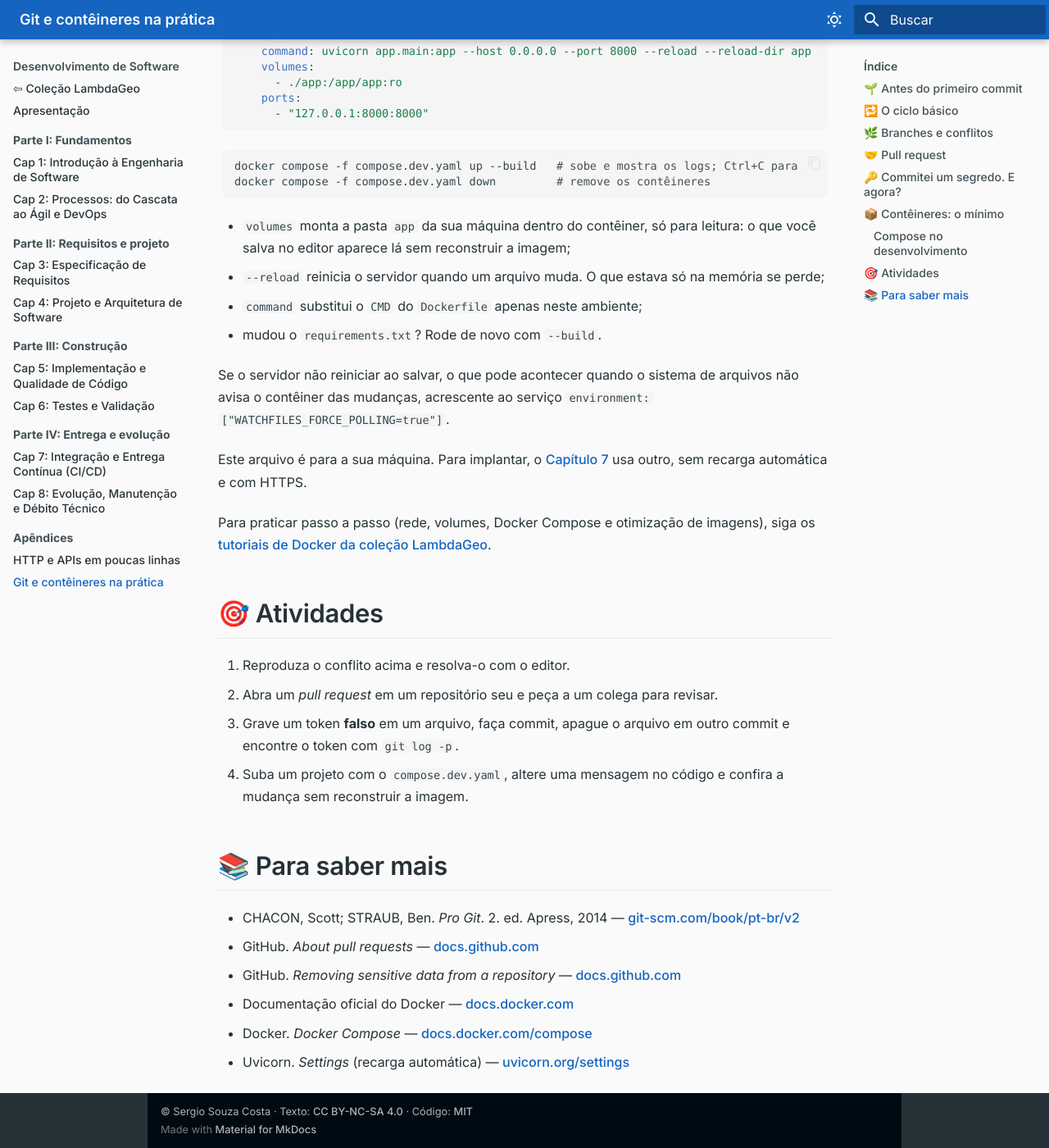
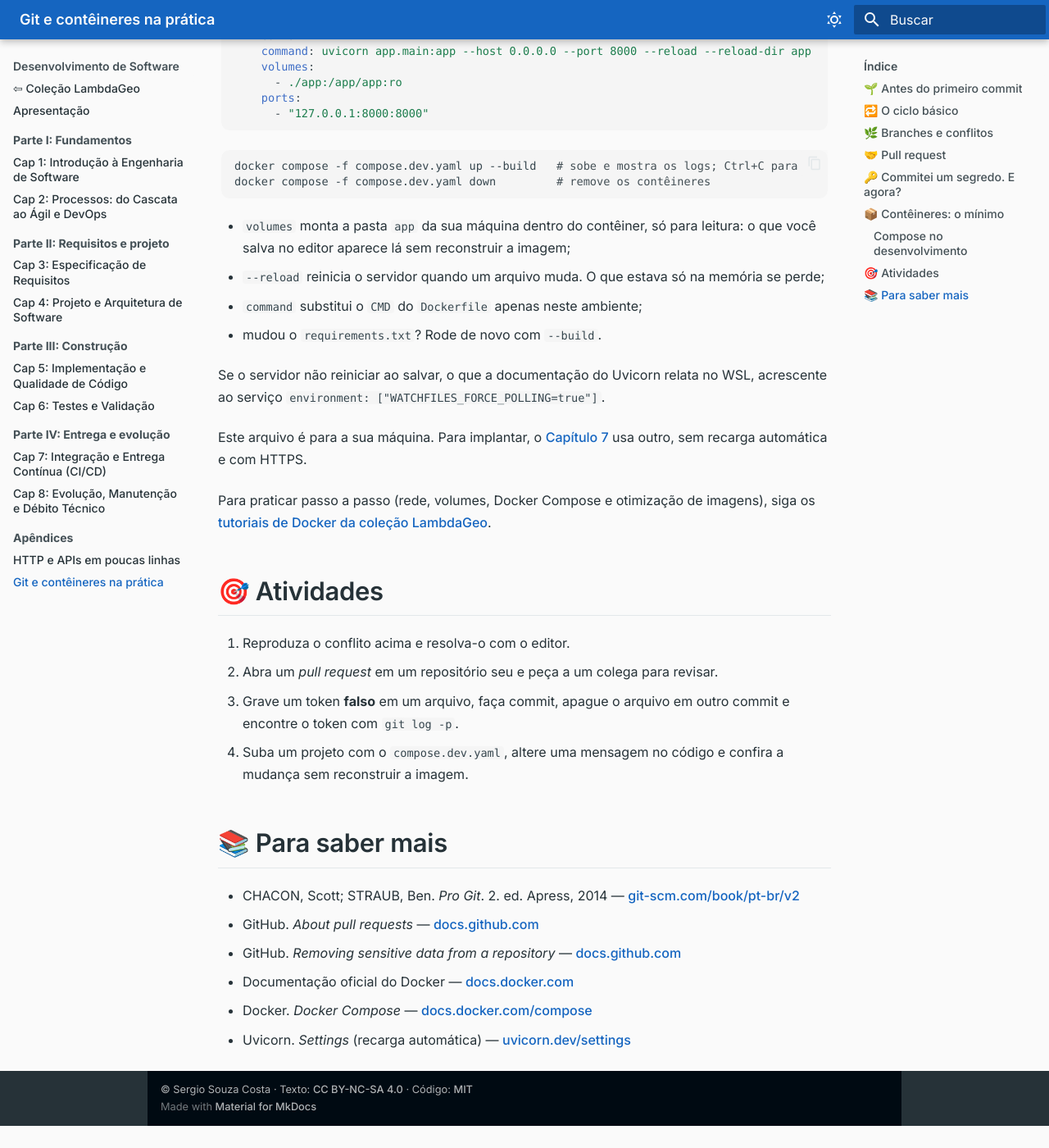
Before and after one commit to lambdageo-edu/book-engenharia-de-software, an MkDocs documentation site: the page built from docs/apendices/git_conteineres.md, in a window 1280 px wide and 1400 px high, scrolled down 3682 px. Shown: the whole window at 82% size. Built offline with MkDocs 1.6.1 and Material for MkDocs 9.7.7, drawn with Linux system fonts in a browser that asks for light colours; after the commit the page ends 5055 px from its top, so only the background shows below that.

Commit message:
Apêndice: endereço atual da documentação do Uvicorn e caso do WSL
Co-Authored-By: Claude Sonnet 5.5 <noreply@anthropic.com>
Claude-Session: https://claude.ai/code/session_012bE8URAXDT9a1qc7U92QJo

```diff
--- a/docs/apendices/git_conteineres.md
+++ b/docs/apendices/git_conteineres.md
@@ -143,7 +143,7 @@ docker compose -f compose.dev.yaml down         # remove os contêineres
 * `command` substitui o `CMD` do `Dockerfile` apenas neste ambiente;
 * mudou o `requirements.txt`? Rode de novo com `--build`.
 
-Se o servidor não reiniciar ao salvar, o que pode acontecer quando o sistema de arquivos não avisa o contêiner das mudanças, acrescente ao serviço `environment: ["WATCHFILES_FORCE_POLLING=true"]`.
+Se o servidor não reiniciar ao salvar, o que a documentação do Uvicorn relata no WSL, acrescente ao serviço `environment: ["WATCHFILES_FORCE_POLLING=true"]`.
 
 Este arquivo é para a sua máquina. Para implantar, o [Capítulo 7](../capitulos/07_integracao_entrega_continua.md) usa outro, sem recarga automática e com HTTPS.
 
@@ -163,4 +163,4 @@ Para praticar passo a passo (rede, volumes, Docker Compose e otimização de ima
 * GitHub. *Removing sensitive data from a repository* — [docs.github.com](https://docs.github.com/en/authentication/keeping-your-account-and-data-secure/removing-sensitive-data-from-a-repository)
 * Documentação oficial do Docker — [docs.docker.com](https://docs.docker.com/)
 * Docker. *Docker Compose* — [docs.docker.com/compose](https://docs.docker.com/compose/)
-* Uvicorn. *Settings* (recarga automática) — [uvicorn.org/settings](https://www.uvicorn.org/settings/)
+* Uvicorn. *Settings* (recarga automática) — [uvicorn.dev/settings](https://uvicorn.dev/settings/)
```
